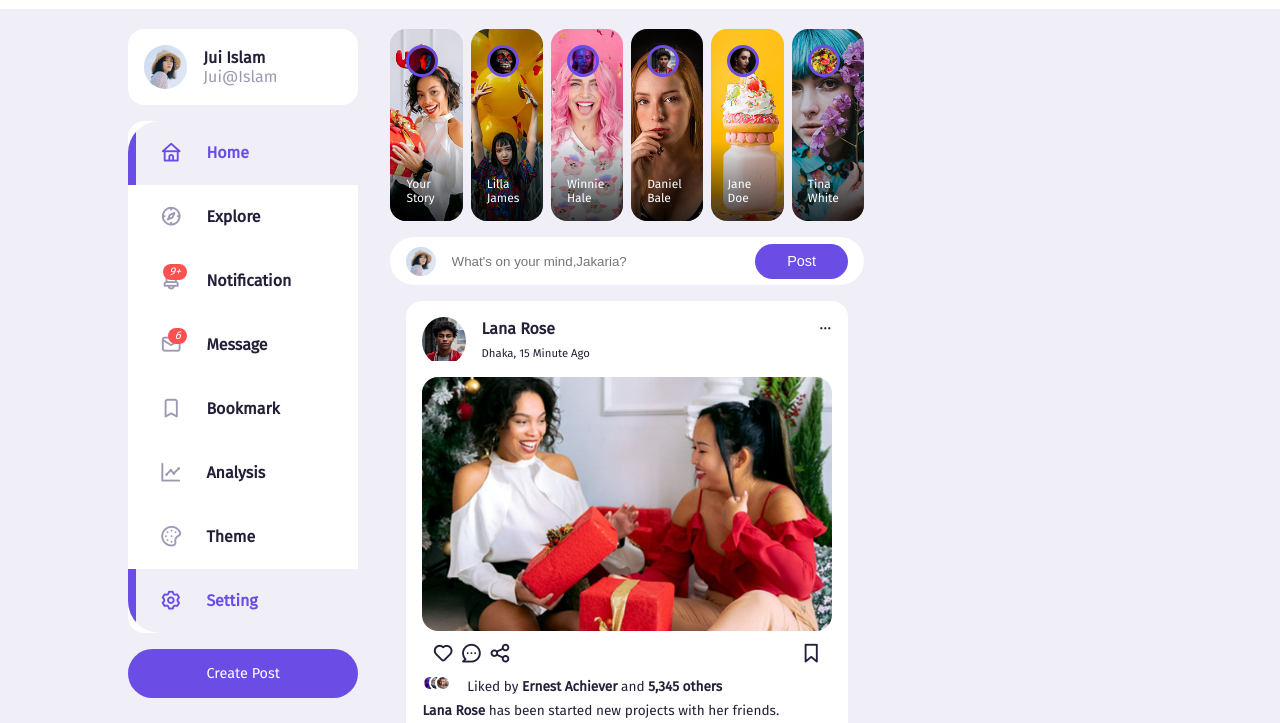
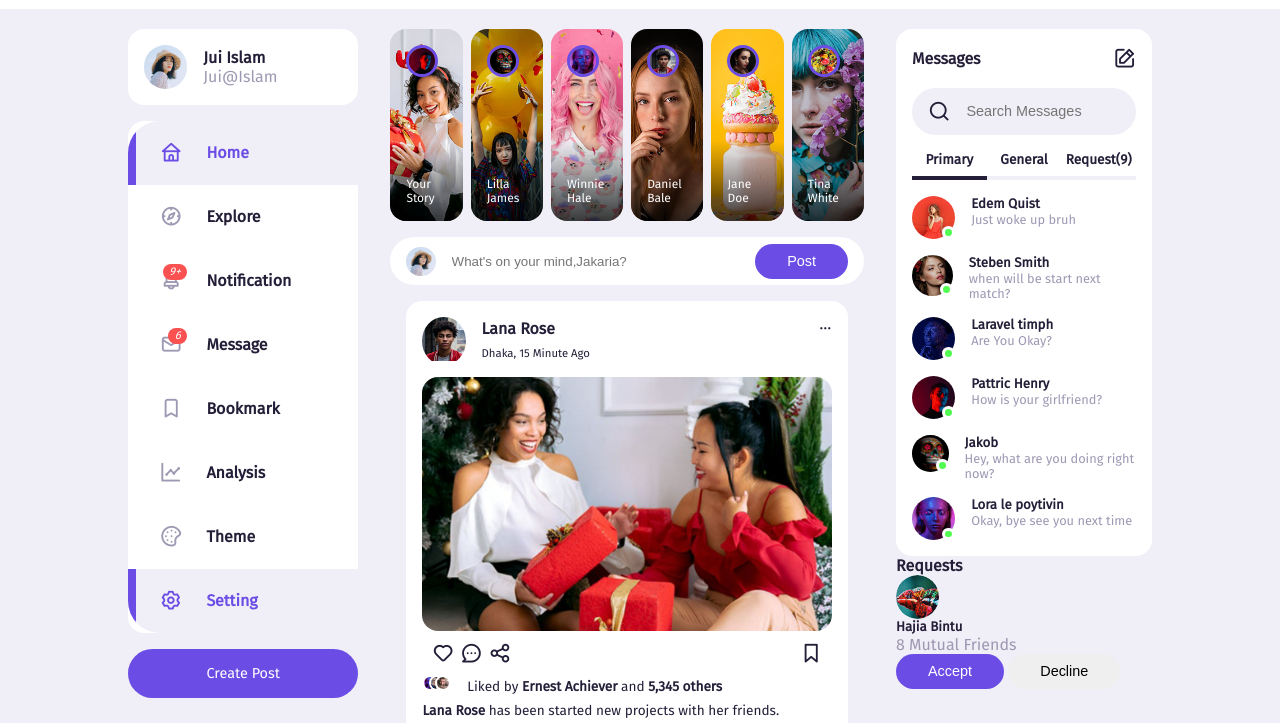
Before and after one commit to Jakaria230161/JuiBook-social-media, a plain HTML site: page index.html in a window 1280 px wide. Shown: the part 57-780 px from the top of the page. Drawn offline with nearby package versions, Linux system fonts and the light colour scheme.

Commit message:
message section almost done

```diff
--- a/index.html
+++ b/index.html
@@ -537,11 +537,127 @@
         <!-- ---------------feed end here------------ -->
 
       </div>
+      <!-- ===============Middle section has been done here=========== -->
 
 
       <!-- ==============Right section==================== -->
       <div class="right">
+        <div class="messages">
+          <div class="heading">
+            <h4>Messages</h4><i class="uil uil-edit"></i>
+          </div>
+          <!-- -------------Search Bar here------------- -->
+          <div class="search-bar">
+            <i class="uil uil-search"></i>
+            <input type="search" placeholder="Search Messages" id="message-search">
+          </div>
+          <!-- Messages Categories -->
+          <div class="category">
+            <h6 class="active">Primary</h6>
+            <h6>General</h6>
+            <h6 class="message-request">Request(9)</h6>
+          </div>
+          <!-- Message  -->
+          <div class="message">
+            <div class="profile-photo">
+              <img src="./images/profile-5.jpg" alt="">
+              <div class="active"></div>
+            </div>
+            <div class="message-body">
+              <h5>Edem Quist</h5>
+              <p class="text-muted">
+                Just woke up bruh
+              </p>
+            </div>
+          </div>
+          <div class="message">
+            <div class="profile-photo">
+              <img src="./images/profile-6.jpg" alt="">
+              <div class="active"></div>
+            </div>
+            <div class="message-body">
+              <h5>Steben Smith</h5>
+              <p class="text-muted">
+                when will be start next match?
+              </p>
+            </div>
+          </div>
+          <div class="message">
+            <div class="profile-photo">
+              <img src="./images/profile-7.jpg" alt="">
+              <div class="active"></div>
+            </div>
+            <div class="message-body">
+              <h5>Laravel timph</h5>
+              <p class="text-muted">
+                Are You Okay?
+              </p>
+            </div>
+          </div>
+          <div class="message">
+            <div class="profile-photo">
+              <img src="./images/profile-8.jpg" alt="">
+              <div class="active"></div>
+            </div>
+            <div class="message-body">
+              <h5>Pattric Henry</h5>
+              <p class="text-muted">
+                How is your girlfriend?
+              </p>
+            </div>
+          </div>
+          <div class="message">
+            <div class="profile-photo">
+              <img src="./images/profile-9.jpg" alt="">
+              <div class="active"></div>
+            </div>
+            <div class="message-body">
+              <h5>Jakob</h5>
+              <p class="text-muted">
+                Hey, what are you doing right now?
+              </p>
+            </div>
+          </div>
+          <div class="message">
+            <div class="profile-photo">
+              <img src="./images/profile-10.jpg" alt="">
+              <div class="active"></div>
+            </div>
+            <div class="message-body">
+              <h5>Lora le poytivin</h5>
+              <p class="text-muted">
+                Okay, bye see you next time
+              </p>
+            </div>
+          </div>
+        </div>
+        <!-- ENd of messages -->
 
+        <!-- Friend Request section start here  -->
+        <div class="friend-requests">
+          <h4>Requests</h4>
+          <div class="request">
+            <div class="info">
+              <div class="profile-photo">
+                <img src="./images/profile-19.jpg" alt="">
+              </div>
+              <div>
+                <h5>Hajia Bintu</h5>
+                <p class="text-muted">
+                  8 Mutual Friends
+                </p>
+                <div class="action">
+                  <button class="btn btn-primary">
+                    Accept
+                  </button>
+                  <button class="btn">
+                    Decline
+                  </button>
+                </div>
+              </div>
+            </div>
+          </div>
+        </div>
       </div>
     </div>
   </main>
--- a/style.css
+++ b/style.css
@@ -101,13 +101,13 @@ nav .container{
   justify-content: space-between;
 }
 
-nav .search-bar{
+.search-bar{
   background: var(--color-light);
   border-radius: var(--border-radius);
   padding: var(--search-padding);
 }
 
-nav .search-bar input[type="search"] {
+.search-bar input[type="search"] {
   background: transparent;
   width: 30vw;
   margin-left: 1rem;
@@ -409,3 +409,86 @@ right: -0.3rem;
 .middle .liked-by p {
   margin-left: 1rem;
 }
+
+/* ==================Right section styles here===================== */
+main .container .right{
+  height: max-content;
+  position: sticky;
+  top: var(--sticky-top-right);
+  bottom: 0;
+}
+
+.right .messages{
+  background: var(--color-white);
+  border-radius: var(--card-border-radius);
+  padding: var(--card-padding);
+}
+
+.right .messages .heading{
+  display: flex;
+  align-items: center;
+  justify-content: space-between;
+  margin-bottom: 1rem;
+}
+
+.right .messages i {
+  font-size: 1.4rem;
+}
+
+.right .messages .search-bar {
+  display: flex;
+  margin-bottom: 1rem;
+}
+
+.right .messages .category{
+  display: flex;
+  justify-content: space-between;
+  margin-bottom: 1rem;
+}
+
+.right .messages .category h6{
+  width: 100%;
+  text-align: center;
+  border-bottom: 4px solid var(--color-light);
+  padding-bottom: 0.5rem;
+  font-size: 0.85rem;
+}
+
+.right .messages .category .active{
+  border-color: var(--color-dark);
+}
+
+.right .messages .message{
+  display: flex;
+  gap: 1rem;
+  align-items: start;
+  margin-bottom: 1rem;
+}
+
+.right .messages .profile-photo{
+  position: relative;
+  overflow: visible;
+}
+
+.right .profile-photo img{
+  border-radius: 50%;
+}
+
+.right .messages .message:last-child{
+  margin: 0;
+}
+
+.right .messages .message p {
+  font-size: 0.8rem;
+}
+
+.right .messages .message .profile-photo .active{
+  width: 0.8rem;
+  height: 0.8rem;
+  border-radius: 50%;
+  border: 3px solid var(--color-white);
+  background: var(--color-success);
+  position: absolute;
+  bottom: 0;
+  right: 0;
+}
```
